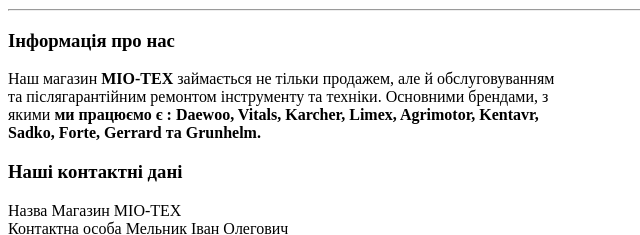
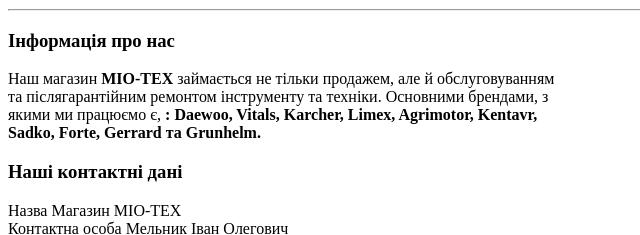
Before and after one commit to Oleg9444/mio-teh, a website: page index.html in a window 1280 px wide. Shown: the part 470-705 px from the top of the page, 0-640 px from the left. Drawn offline with Linux system fonts and the light colour scheme.

Commit message:
Update index.html

```diff
--- a/index.html
+++ b/index.html
@@ -63,9 +63,9 @@
       обслуговуванням<br />
       та післягарантійним ремонтом інструменту та техніки. Основними брендами,
       з<br />
-      якими
+      якими ми працюємо є,
       <strong
-        >ми працюємо є : Daewoo, Vitals, Karcher, Limex, Agrimotor, Kentavr,<br />
+        > : Daewoo, Vitals, Karcher, Limex, Agrimotor, Kentavr,<br />
         Sadko, Forte, Gerrard та Grunhelm.</strong
       >
     </p>
```
